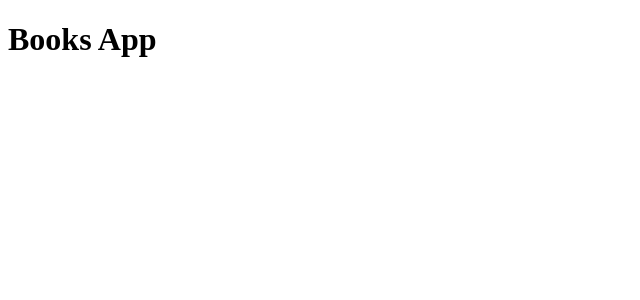
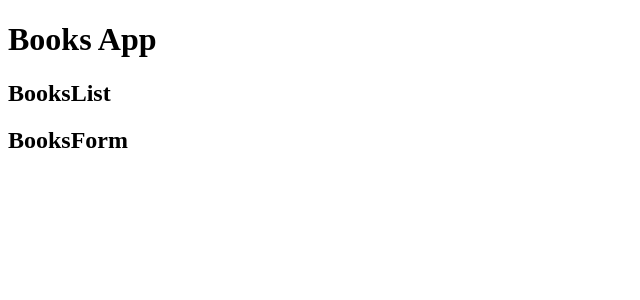
Before and after one commit to martingx89/react-book-app, a React (Create React App) app: page / in a window 1280 px wide. Shown: the top 300 px of the page, without its empty margins (0-640 px from the left). Built offline with nearby package versions, Linux system fonts and the light colour scheme.

Commit message:
Add components and object

```diff
--- a/src/App.js
+++ b/src/App.js
@@ -1,7 +1,18 @@
+import { useState } from 'react';
+import BooksForm from './components/BooksForm/BooksForm';
+import BooksList from './components/BooksList/BooksList';
+
 const App = () => {
+  useState([
+    { id: 1, title: 'of Mice and Men', author: 'John Steinbeck' },
+    { id: 2, title: 'the Witcher', author: 'Andrzej Sapkowski' },
+  ]);
+
   return (
     <div>
       <h1>Books App</h1>
+      <BooksList></BooksList>
+      <BooksForm></BooksForm>
     </div>
   );
 };
--- /dev/null
+++ b/src/components/BooksForm/BooksForm.js
@@ -0,0 +1,5 @@
+const BooksForm = () => {
+  return <h2>BooksForm</h2>;
+};
+
+export default BooksForm;
--- /dev/null
+++ b/src/components/BooksList/BooksList.js
@@ -0,0 +1,5 @@
+const BooksList = () => {
+  return <h2>BooksList</h2>;
+};
+
+export default BooksList;
```
